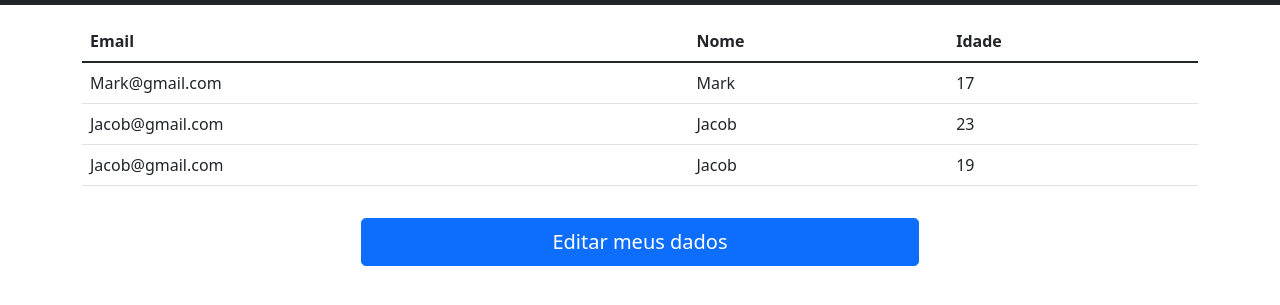
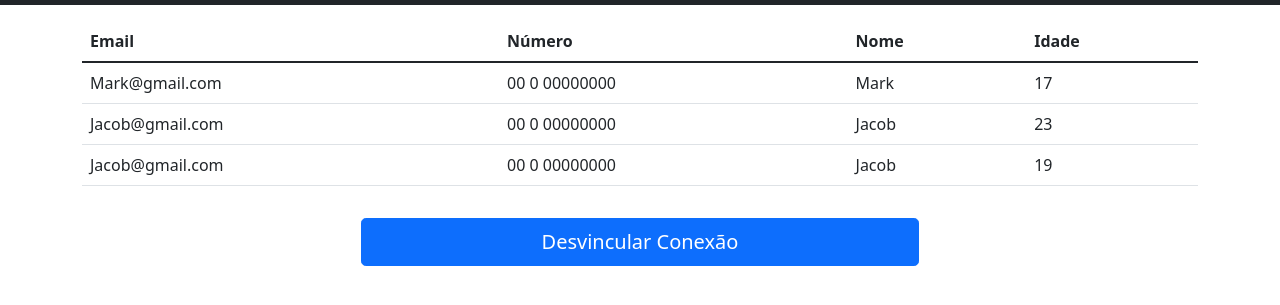
Before and after one commit to TecnoPower/front-bootstrap, a plain HTML site: page telamentor.html in a window 1280 px wide. Shown: the part 51-356 px from the top of the page. Drawn offline with nearby package versions, Linux system fonts and the light colour scheme.

Commit message:
Update telamentor.html

```diff
--- a/telamentor.html
+++ b/telamentor.html
@@ -70,6 +70,7 @@
             <thead>
                 <tr>
                     <th scope="col">Email</th>
+                    <th scope="col">Número</th>
                     <th scope="col">Nome</th>
                     <th scope="col">Idade</th>
                 </tr>
@@ -77,16 +78,19 @@
             <tbody>
                 <tr>
                     <td>Mark@gmail.com</td>
+                    <td>00 0 00000000</td>
                     <td>Mark</td>
                     <td>17</td>
                 </tr>
                 <tr>
                     <td>Jacob@gmail.com</td>
+                    <td>00 0 00000000</td>
                     <td>Jacob</td>
                     <td>23</td>
                 </tr>
                 <tr>
                     <td>Jacob@gmail.com</td>
+                    <td>00 0 00000000</td>
                     <td>Jacob</td>
                     <td>19</td>
                 </tr>
@@ -95,7 +99,7 @@
     </div>
     <div class="container">
         <p class="text-center">
-            <button class="w-50 btn btn-lg btn-primary mt-3" type="submit">Editar meus dados</button>
+            <button class="w-50 btn btn-lg btn-primary mt-3" type="submit">Desvincular Conexão</button>
         </p>
     </div>
 </body>
```
